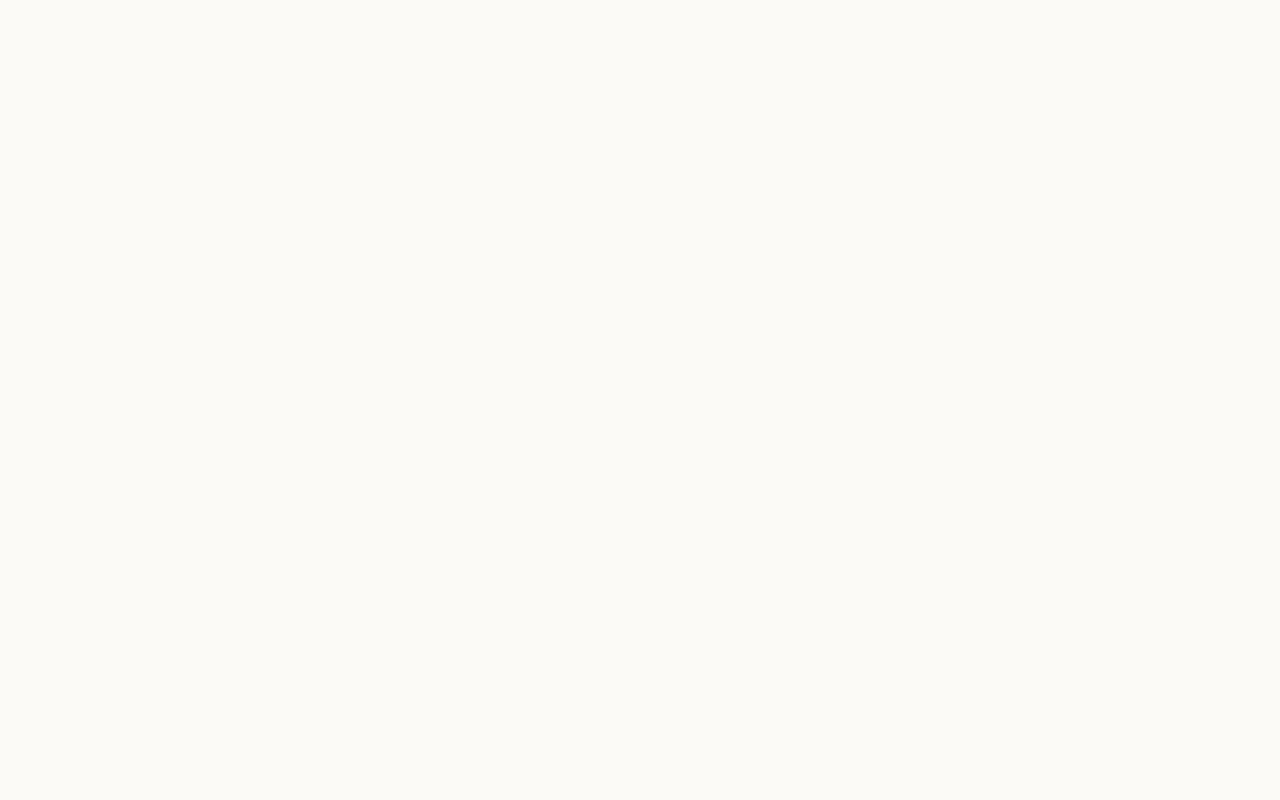
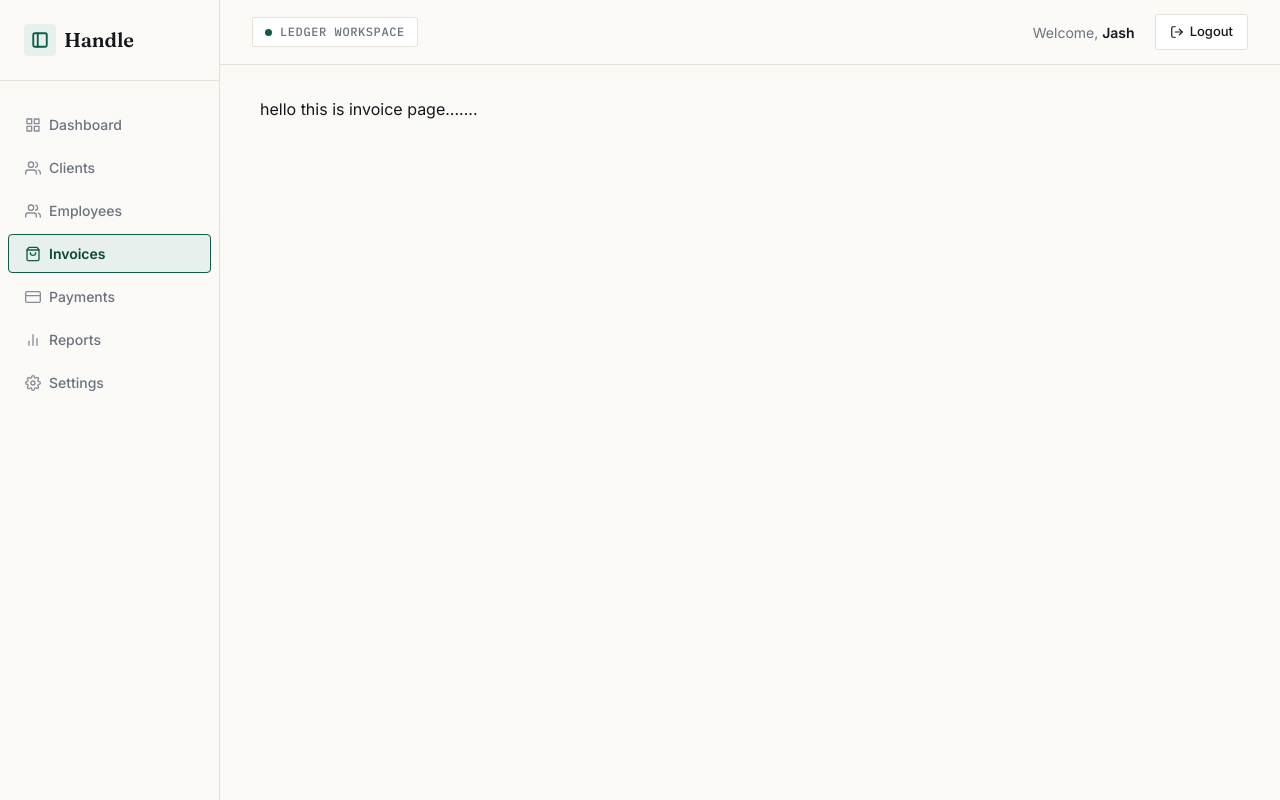
Before and after one commit to JashSakariya/SaaS, a Vue app in the folder SaaS-frontend/: page /invoices in a window 1280 px wide. Before the commit this address had no page. Built offline with nearby package versions, Linux system fonts and the light colour scheme.

Commit message:
initialise invoice setup.

```diff
--- a/SaaS-frontend/src/components/Sidebar.vue
+++ b/SaaS-frontend/src/components/Sidebar.vue
@@ -8,7 +8,7 @@
           <line x1="9" y1="3" x2="9" y2="21"></line>
         </svg>
       </div>
-      <span class="brand-title">Ledger</span>
+      <span class="brand-title">Handle</span>
     </div>
 
     <!-- Sidebar Navigation -->
@@ -39,7 +39,7 @@
             <path d="M23 21v-2a4 4 0 0 0-3-3.87"></path>
             <path d="M16 3.13a4 4 0 0 1 0 7.75"></path>
           </svg>
-          <svg v-else-if="item.label === 'Orders'" width="16" height="16" viewBox="0 0 24 24" fill="none" stroke="currentColor" stroke-width="2" stroke-linecap="round" stroke-linejoin="round">
+          <svg v-else-if="item.label === 'Invoices'" width="16" height="16" viewBox="0 0 24 24" fill="none" stroke="currentColor" stroke-width="2" stroke-linecap="round" stroke-linejoin="round">
             <path d="M6 2L3 6v14a2 2 0 0 0 2 2h14a2 2 0 0 0 2-2V6l-3-4z"></path>
             <line x1="3" y1="6" x2="21" y2="6"></line>
             <path d="M16 10a4 4 0 0 1-8 0"></path>
@@ -71,7 +71,7 @@ const navItems = ref([
   { label: 'Dashboard', path: '/dashboard' },
   { label: 'Clients', path: '/clients' },
   { label: 'Employees', path: '/developers' },
-  { label: 'Orders', path: '/' },
+  { label: 'Invoices', path: '/invoices' },
   { label: 'Payments', path: '/' },
   { label: 'Reports', path: '/' },
   { label: 'Settings', path: '/' },
--- a/SaaS-frontend/src/router/index.ts
+++ b/SaaS-frontend/src/router/index.ts
@@ -11,6 +11,7 @@ import ClientDetails from '@/views/clientDetails.vue'
 import ProjectDetails from '@/views/projectDetails.vue'
 import TaskDetails from '@/views/taskDetails.vue'
 import Developers from '@/views/developers.vue'
+import Invoices from '@/views/invoices.vue'
 
 
 const router = createRouter({
@@ -51,6 +52,11 @@ const router = createRouter({
           path: 'developers',
           name: 'developers',
           component: Developers,
+        },
+        {
+          path: 'invoices',
+          name: 'invoices',
+          component: Invoices,
         },
 
         {
--- /dev/null
+++ b/SaaS-frontend/src/views/invoices.vue
@@ -0,0 +1 @@
+<template>hello this is invoice page.......</template>
```
